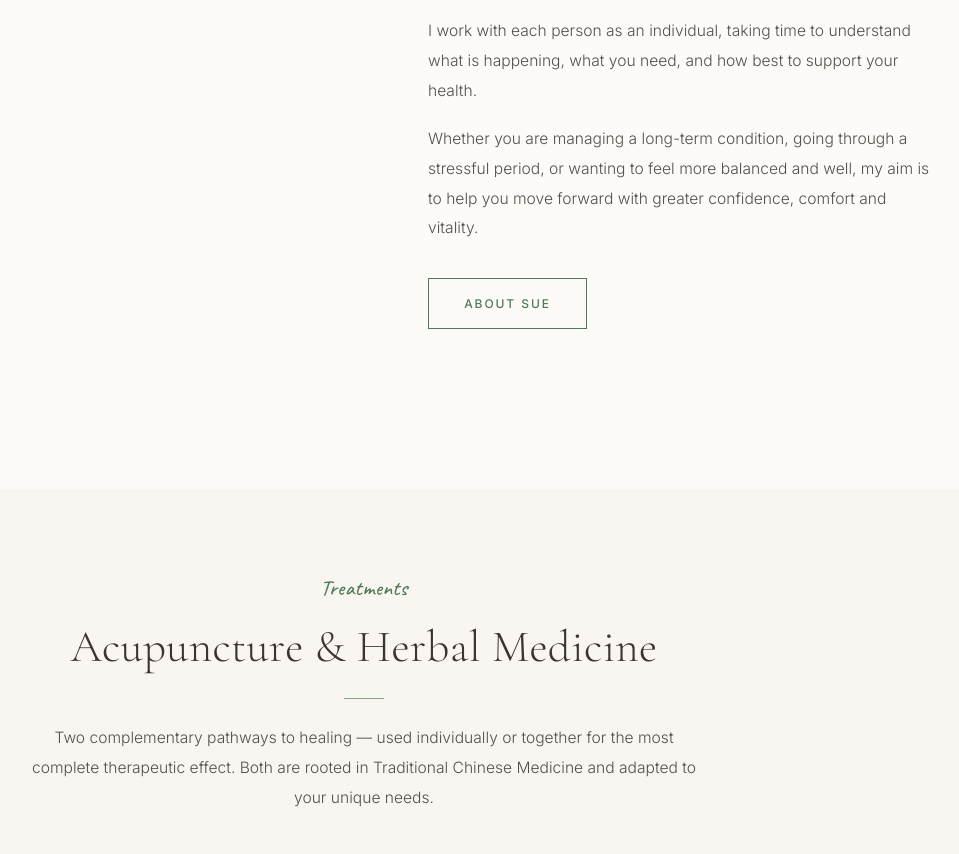
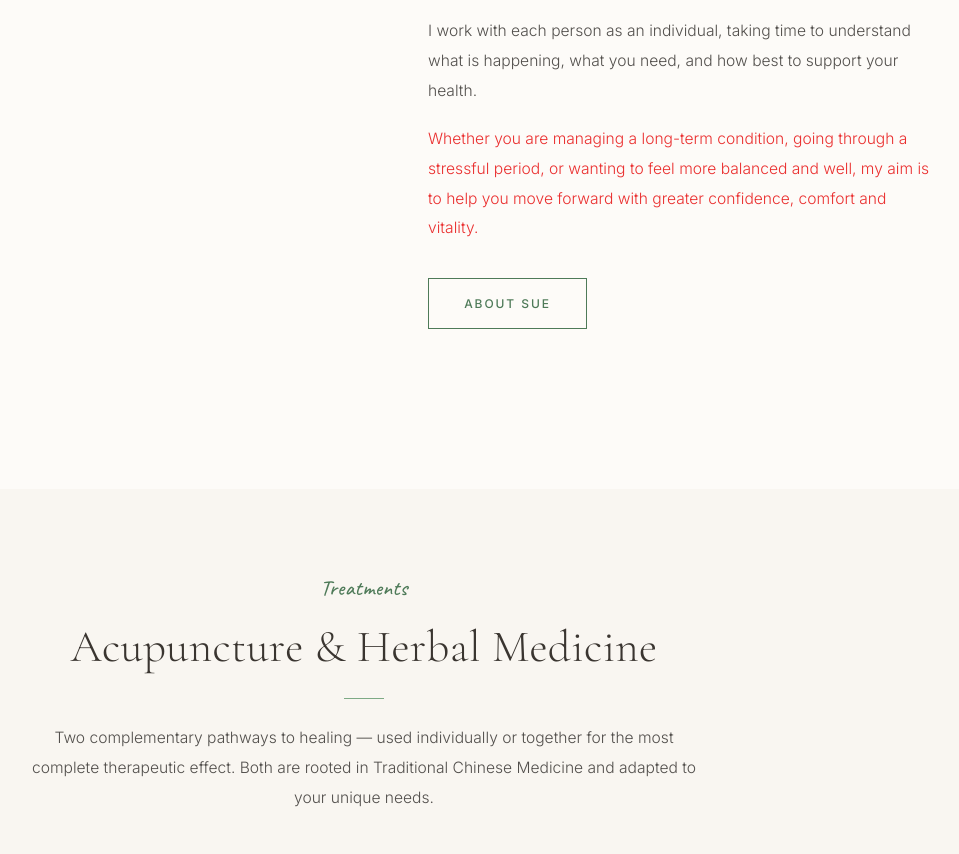
Before and after one commit to brierleyj18/balance-acupuncture-v2, a plain HTML site: page index.html in a window 1280 px wide. Shown: the part 1502-2356 px from the top of the page, without its empty margins (276-1235 px from the left). Drawn offline with nearby package versions, Linux system fonts and the light colour scheme.

Commit message:
Visual editor: update index.html

```diff
--- a/index.html
+++ b/index.html
@@ -552,8 +552,8 @@
     }
   </style>
 <style id="cms-overrides">
-/*cms-overrides:v1 {"v":1,"overrides":{"c3-0-1-5":{"desktop":{"font-size":"15.6px"}}},"googleFonts":[]}*/
-[data-cms-id="c3-0-1-5"]{font-size:15.6px !important}
+/*cms-overrides:v1 {"v":1,"overrides":{"c3-0-1-5":{"desktop":{"font-size":"15.6px","color":"#ea2e2e"}}},"googleFonts":[]}*/
+[data-cms-id="c3-0-1-5"]{font-size:15.6px !important;color:#ea2e2e !important}
 </style></head>
 <body>
 
```
